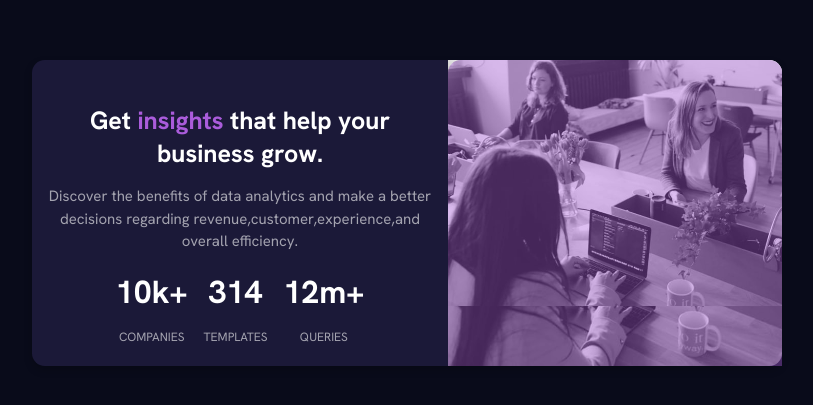
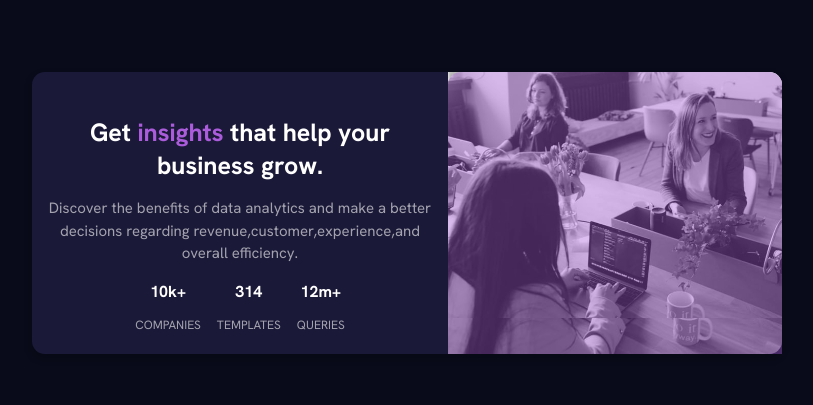
Before and after one commit to shikurassefa/stats-preview-component, a plain HTML site: page index.html in a window 1280 px wide. Shown: the part 195-600 px from the top of the page, without its empty margins (233-1046 px from the left). Drawn offline with Linux system fonts and the light colour scheme.

Commit message:
fix font-size

```diff
--- a/styles.css
+++ b/styles.css
@@ -118,10 +118,10 @@ width: 25rem;
 {
   text-align: center;
 }
-.testimonials div
+.number
 {
   color: #fff;
-font-size: 2rem;
+font-size: 1rem;
 font-weight: bold;
 }
 .testimonials p
@@ -166,10 +166,7 @@ h1
 {
   font-size: 15px;
 }
-.number
-{
-  font-size: 1rem;
-}
+
 .testimonials p
 {
   font-size: 12px;
```
Also changed, not shown: images/Screenshot 2025-01-16 at 14-22-47 stats-preview-component.png (added), 1 other file.
